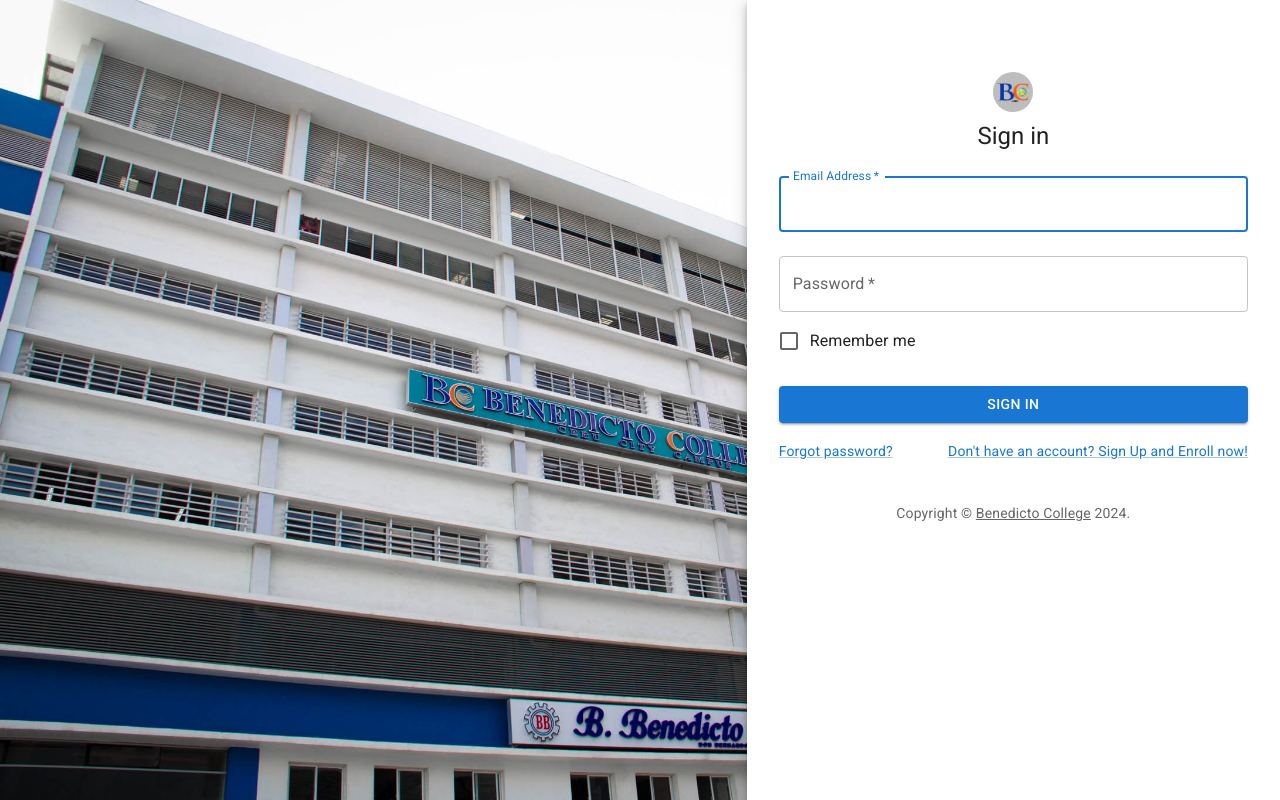
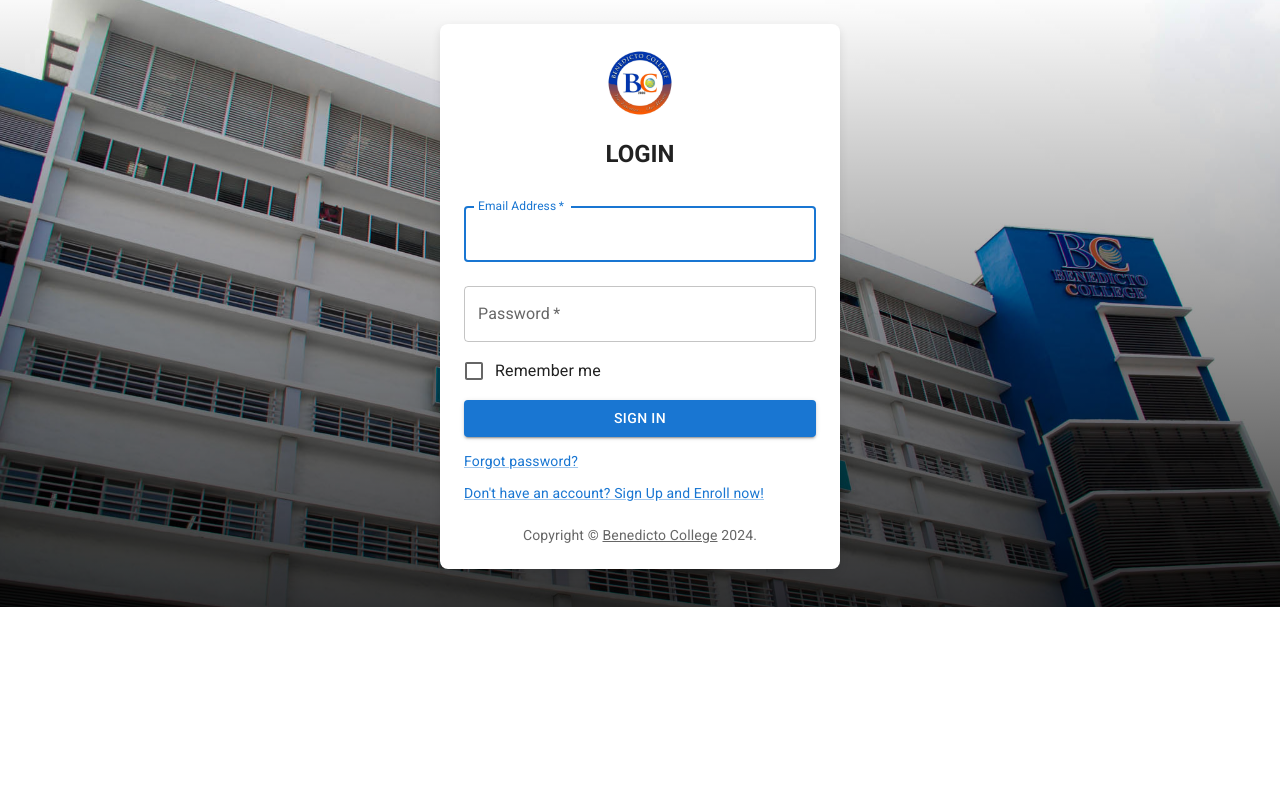
Before and after one commit to npcnon/UIUXPublic-Cebu-City-Campus, a React (Vite) app: page /Sign-in in a window 1280 px wide. Built offline with nearby package versions, Linux system fonts and the light colour scheme.

Commit message:
partial design of sign in

```diff
--- a/src/Pages/Login/SignInSide.tsx
+++ b/src/Pages/Login/SignInSide.tsx
@@ -13,7 +13,6 @@
 // import { createTheme, ThemeProvider } from '@mui/material/styles';
 // import library_gif from '../../StaticFiles/library.gif';
 // import logo from '../../StaticFiles/logo.png'
-
 
 // const logoStyle = {
 //   width: '60px',
@@ -140,42 +139,47 @@
 //   );
 // }
 
-
-import * as React from 'react';
-import Avatar from '@mui/material/Avatar';
-import Button from '@mui/material/Button';
-import CssBaseline from '@mui/material/CssBaseline';
-import TextField from '@mui/material/TextField';
-import FormControlLabel from '@mui/material/FormControlLabel';
-import Checkbox from '@mui/material/Checkbox';
-import Link from '@mui/material/Link';
-import Paper from '@mui/material/Paper';
-import Box from '@mui/material/Box';
-import Grid from '@mui/material/Grid';
-import Typography from '@mui/material/Typography';
-import library_gif from '../../StaticFiles/benedicto_background.jpg';
-import logo from '../../StaticFiles/logo.png';
-import axios from 'axios';  // Import Axios
+import * as React from "react";
+import Avatar from "@mui/material/Avatar";
+import Button from "@mui/material/Button";
+import CssBaseline from "@mui/material/CssBaseline";
+import TextField from "@mui/material/TextField";
+import FormControlLabel from "@mui/material/FormControlLabel";
+import Checkbox from "@mui/material/Checkbox";
+import Link from "@mui/material/Link";
+import Paper from "@mui/material/Paper";
+import Box from "@mui/material/Box";
+import Grid from "@mui/material/Grid";
+import Typography from "@mui/material/Typography";
+import library_gif from "../../StaticFiles/benedicto_background.jpg";
+import logo from "../../StaticFiles/logo.png";
+import axios from "axios"; // Import Axios
+import bcCebu from "../../StaticFiles/benedicto_background.jpg";
+import { Container } from "@mui/material";
 
 const logoStyle = {
-  width: '60px',
-  height: 'auto',
-  cursor: 'pointer',
+  width: "60px",
+  height: "auto",
+  cursor: "pointer",
 };
 
 function Copyright(props: any) {
   return (
-    <Typography variant="body2" color="text.secondary" align="center" {...props}>
-      {'Copyright © '}
+    <Typography
+      variant="body2"
+      color="text.secondary"
+      align="center"
+      {...props}
+    >
+      {"Copyright © "}
       <Link color="inherit" href="http://localhost:5173/">
         Benedicto College
-      </Link>{' '}
+      </Link>{" "}
       {new Date().getFullYear()}
-      {'.'}
+      {"."}
     </Typography>
   );
 }
-
 
 export default function SignInSide() {
   const handleSubmit = async (event: React.FormEvent<HTMLFormElement>) => {
@@ -183,65 +187,92 @@
     const data = new FormData(event.currentTarget);
 
     const loginData = {
-      email: data.get('email'),
-      password: data.get('password'),
+      email: data.get("email"),
+      password: data.get("password"),
     };
 
     try {
-      const response = await axios.post('http://localhost:8000/api/login', loginData, {
-        withCredentials: true,  // Allow credentials to be sent with the request
-      });
+      const response = await axios.post(
+        "http://localhost:8000/api/login",
+        loginData,
+        {
+          withCredentials: true, // Allow credentials to be sent with the request
+        }
+      );
 
       if (response.status === 200) {
         // Handle successful login
-        window.location.href = '/Dashboard';
+        window.location.href = "/Dashboard";
       } else {
         // Handle login failure
-        console.error('Login failed', response.data);
+        console.error("Login failed", response.data);
       }
     } catch (error) {
       // Handle error
-      console.error('An error occurred:', error);
+      console.error("An error occurred:", error);
     }
   };
 
   return (
-      <Grid container component="main" sx={{ height: '100vh' }}>
-        <CssBaseline />
-        <Grid
-          item
-          xs={false}
-          sm={4}
-          md={7}
+    <Grid>
+      <Box
+        id="hero"
+        sx={() => ({
+          width: "100%",
+          height: "607px",
+          backgroundImage: `linear-gradient(rgba(0, 0, 0, 0), rgba(0,0,0,1)), url(${bcCebu})`,
+          backgroundSize: "cover", // Cover the entire box
+          backgroundPosition: "center", // Center the image
+          backgroundRepeat: "no-repeat", // Prevent repeating
+          backgroundAttachment: "fixed", // Optional: fixed background for parallax effect
+        })}
+      >
+        <Container
           sx={{
-            backgroundImage: `url(${library_gif})`,
-            backgroundColor:(t) =>
-              t.palette.mode === 'light' ? t.palette.grey[50] : t.palette.grey[900],
-            backgroundSize: 'cover',
-            backgroundPosition: 'left',
+            display: "flex",
+            flexDirection: "column",
+            alignItems: "center",
+            justifyContent: "center",
+            width: { xs: "100%", sm: "auto" }, // Responsive width adjustment
+            py: 3,
+          }}
+        >
+          <Grid>
+            <Box
+              sx={{
+                display: "flex",
+                flexDirection: "column",
+                alignItems: "center",
+                bgcolor: "#fff",
+                width: { xs: "90%", sm: "400px" }, // Responsive width
+                p: 3, // Padding
+                borderRadius: "8px", // Rounded corners
+                boxShadow: "0px 4px 10px rgba(0, 0, 0, 0.1)", // Subtle shadow for depth
+              }}
+            >
+              <img
+                src="/src/StaticFiles/Logo.jpg"
+                alt="BC Logo"
+                style={{
+                  width: "70px",
+                  height: "70px",
+                  borderRadius: "50%",
+                  objectFit: "cover",
+                  border: "2px solid #fff",
                 }}
               />
-        <Grid item xs={12} sm={8} md={5} component={Paper} elevation={6} square>
+              <Typography
+                variant="h5"
+                sx={{ fontWeight: "bold", lineHeight: 3 }}
+              >
+                LOGIN
+              </Typography>
               <Box
-            sx={{
-              my: 8,
-              mx: 4,
-              display: 'flex',
-              flexDirection: 'column',
-              alignItems: 'center',
-            }}
+                component="form"
+                noValidate
+                onSubmit={handleSubmit}
+                sx={{ lineHeight: 2 }}
               >
-            <Avatar sx={{ m: 1 }}>
-              <img
-                src={logo}
-                style={logoStyle}
-                alt="logo of sitemark"
-              />
-            </Avatar>
-            <Typography component="h1" variant="h5">
-              Sign in
-            </Typography>
-            <Box component="form" noValidate onSubmit={handleSubmit} sx={{ mt: 1 }}>
                 <TextField
                   margin="normal"
                   required
@@ -270,7 +301,7 @@
                   type="submit"
                   fullWidth
                   variant="contained"
-                sx={{ mt: 3, mb: 2 }}
+                  sx={{ mt: 1, mb: 1 }}
                 >
                   Sign In
                 </Button>
@@ -286,10 +317,12 @@
                     </Link>
                   </Grid>
                 </Grid>
-              <Copyright sx={{ mt: 5 }} />
+                <Copyright sx={{ mt: 2 }} />
               </Box>
             </Box>
           </Grid>
+        </Container>
+      </Box>
     </Grid>
   );
 }
```
Lines whose indentation alone changed are shown as unchanged.
